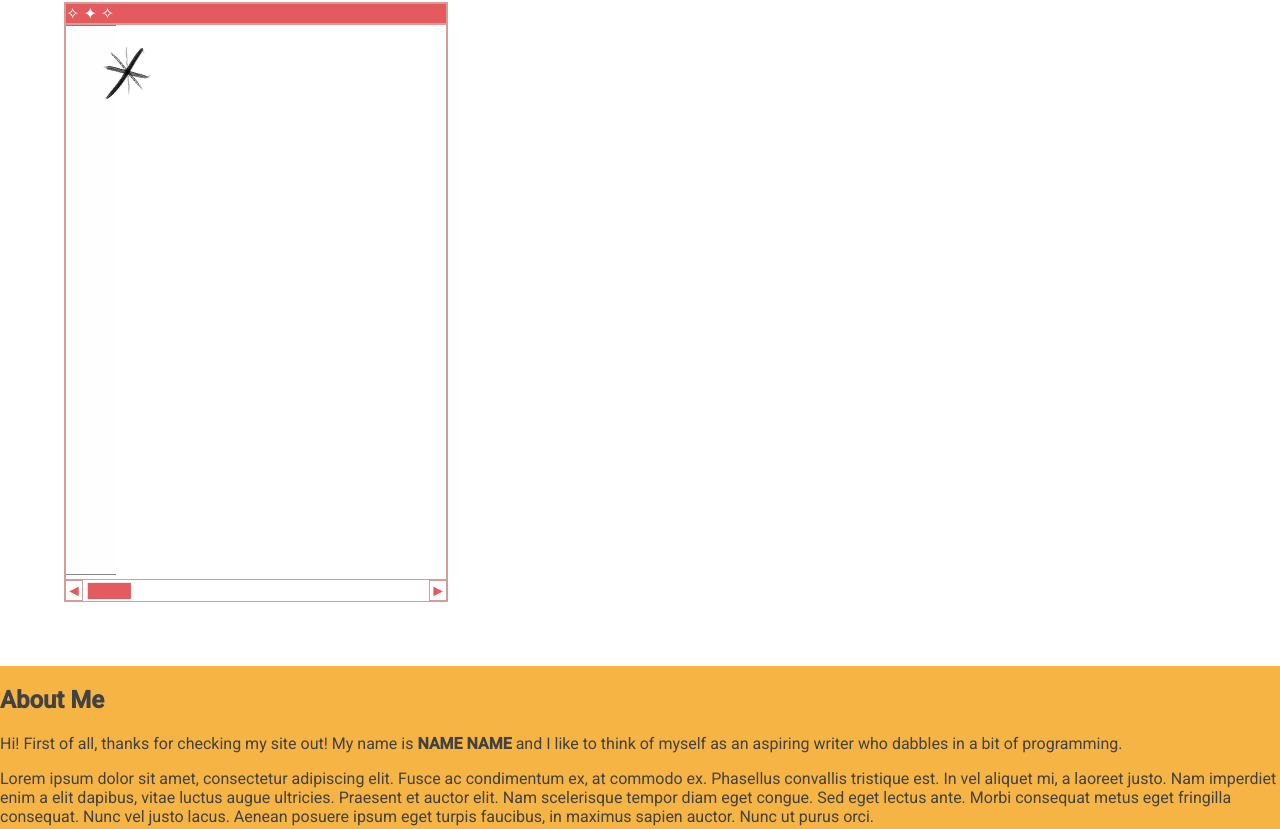
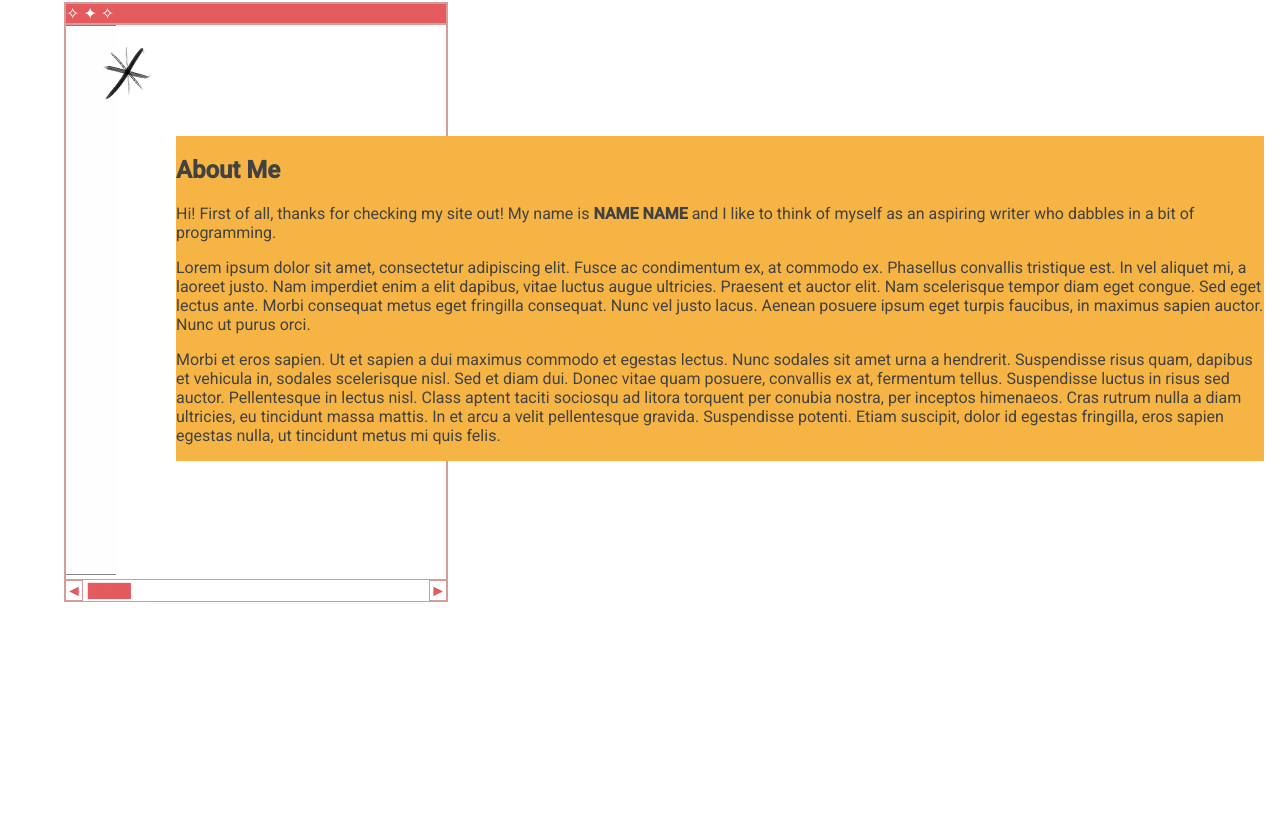
Before and after one commit to maescha/portfoliowebsite, a plain HTML site: page index.html in a window 1280 px wide. Shown: the part 960-1789 px from the top of the page. Drawn offline with nearby package versions, Linux system fonts and the light colour scheme.

Commit message:
moved position of aboutMe

```diff
--- a/homecss.css
+++ b/homecss.css
@@ -207,6 +207,11 @@ nav li a:hover {
 .secondCard {
     background-color: #F6B444;
     display: inline-grid;
+    width: 85%;
+    margin-left: 3.5em;
+    top: -530px;
+    left: 120px;
+    z-index: 5;
 }
 
 .reveal {
```
